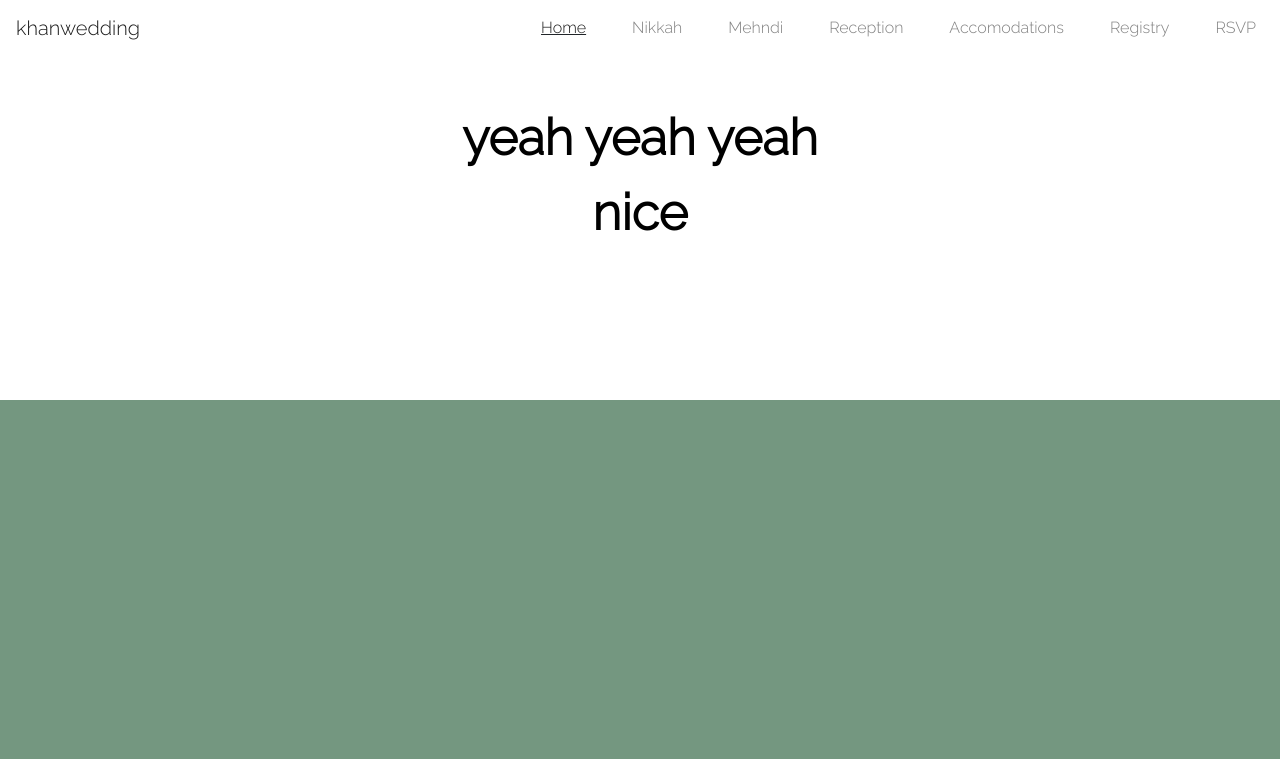
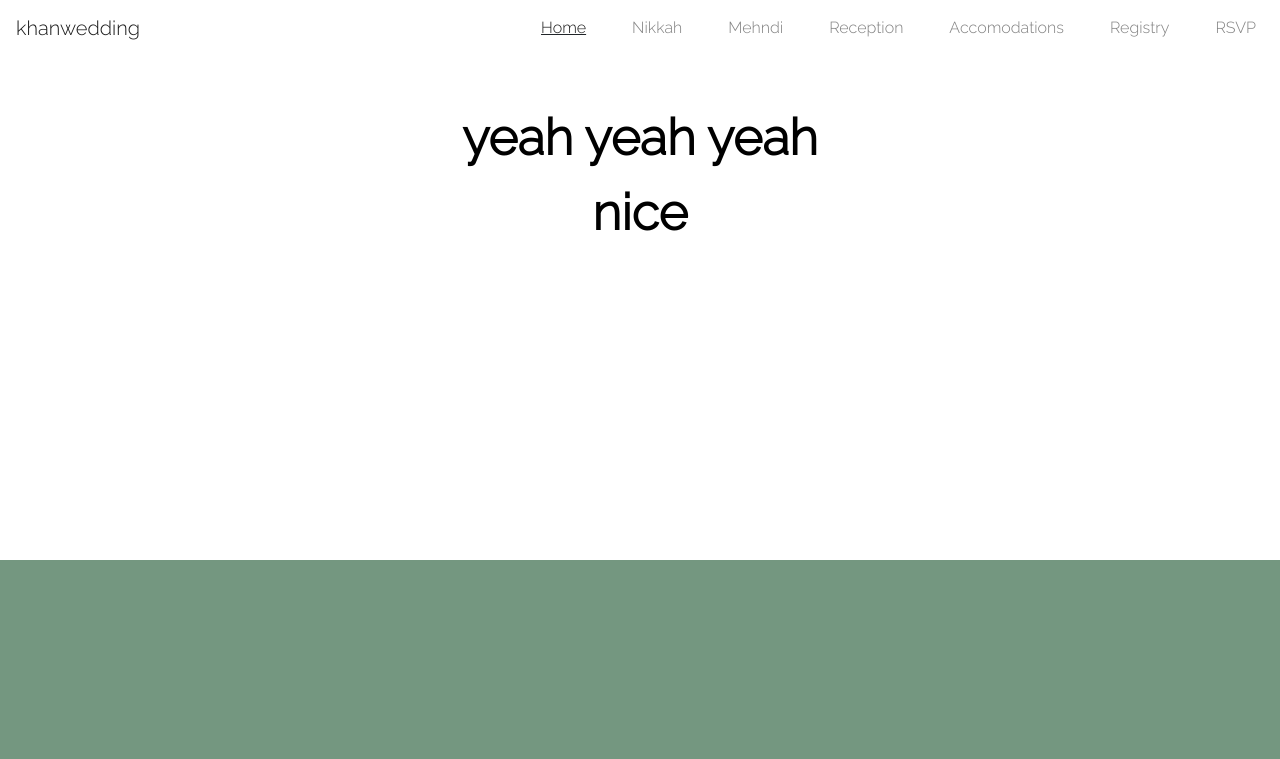
Before and after one commit to tahzabbani/elora_wedding, a Flask app: page /home in a window 1280 px wide. Shown: the top 759 px of the page. Before the commit the page ends 400 px from the top, so only its background shows below. Run offline with Flask 2, Linux system fonts and the light colour scheme; some libraries are stand-ins or nearby versions.

Commit message:
changed view

```diff
--- a/static/CSS/style.css
+++ b/static/CSS/style.css
@@ -36,7 +36,7 @@ body {
 
 .sizing {
     text-align: center;
-    height: 50vh;
+    height: 70vh;
     position: relative;
 }
 
```
